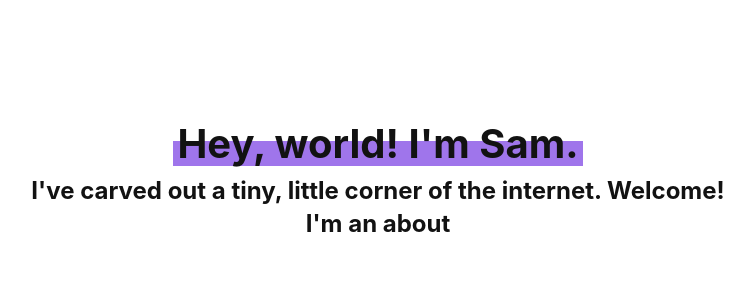
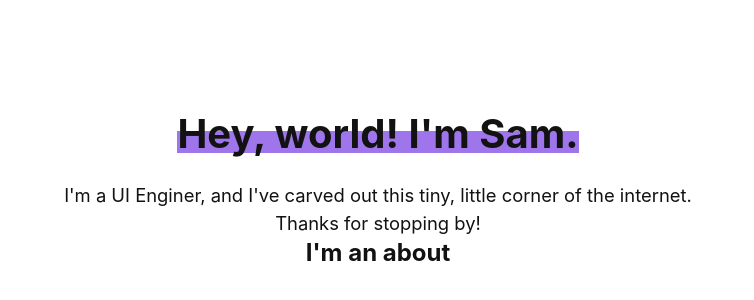
Before and after one commit to girlsam/another-one, a Next.js app: page /about in a window 1280 px wide. Shown: the part 184-484 px from the top of the page, without its empty margins (262-1016 px from the left). Built offline with nearby package versions, Linux system fonts and the light colour scheme.

Commit message:
Updates to header

```diff
--- a/components/Body.js
+++ b/components/Body.js
@@ -7,6 +7,7 @@ const Section = styled.section`
   flex-direction: column;
   justify-content: center;
   align-items: center;
+  padding: ${({ theme }) => theme.spacing.spacingLg };
 `;
 
 const H1 = styled.h1`
@@ -17,19 +18,22 @@ const H1 = styled.h1`
     ${({ theme }) => theme.colors.lightAccentColor} 90%,
     transparent 90%
   );
-  padding: ${({ theme }) => theme.spacing.spacingXs };
+  margin: ${({ theme }) => theme.spacing.spacingLg };
   font-size: ${({ theme }) => theme.fontSize.h1}
 `;
 
 const H2 = styled.h2`
-  font-size: ${({theme}) => theme.fontSize.h2};
-  padding: ${({ theme }) => theme.spacing.spacingXs};
+  font-size: ${({theme}) => theme.fontSize.h3};
+  font-weight: normal;
+  line-height: 1.5;
+  text-align: center;
 `;
 
 const Body = ({ children }) => (
   <Section>
-    <H1 className="title">Hey, world! I'm Sam.</H1>
-    <H2>I've carved out a tiny, little corner of the internet. Welcome!</H2>
+    <H1>Hey, world! I'm Sam.</H1>
+    <H2>I'm a UI Enginer, and I've carved out this tiny, little corner of the internet.</H2>
+    <H2>Thanks for stopping by!</H2>
     { children }
   </Section>
 );
--- a/styles/globals.scss
+++ b/styles/globals.scss
@@ -3,15 +3,12 @@
   margin: 0;
   font-family: -apple-system, BlinkMacSystemFont, Segoe UI, Roboto, Oxygen,
     Ubuntu, Cantarell, Fira Sans, Droid Sans, Helvetica Neue, sans-serif;
+  box-sizing: border-box;
 }
 
 a {
   color: inherit;
   text-decoration: none;
-}
-
-* {
-  box-sizing: border-box;
 }
 
 ul, ol {
--- a/styles/theme.js
+++ b/styles/theme.js
@@ -2,7 +2,7 @@
 const lightModeBg = '#FFFEFE';
 const darkModeBg = '#121212';
 
-const lightModeFontColor = '#000080';
+const lightModeFontColor = darkModeBg;
 const darkModeFontColor = lightModeBg;
 
 const lightAccentColor = '#9F75EB';
```
Also changed, not shown: components/Header.js (+19 -4 lines), components/buttons/Toggle.js (+11 -0 lines).
